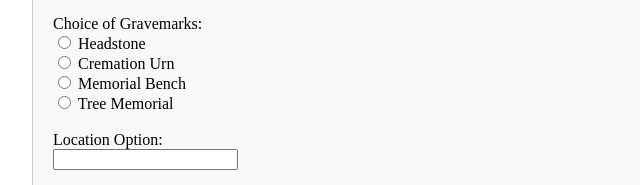
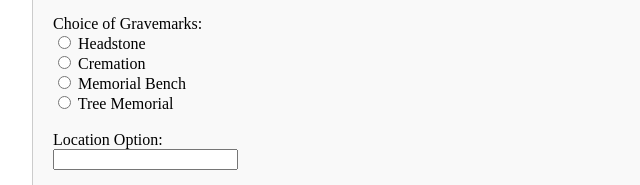
Before and after one commit to tbanguot/Natural-Burial, a plain HTML site: page index.html in a window 1280 px wide. Shown: the part 183-368 px from the top of the page, 267-907 px from the left. Drawn offline with Linux system fonts and the light colour scheme.

Commit message:
correction

```diff
--- a/index.html
+++ b/index.html
@@ -19,8 +19,8 @@
         <label>Choice of Gravemarks:</label><br>
         <input type="radio" id="headstone" name="gravemark" value="Headstone" required>
         <label for="headstone">Headstone</label><br>
-        <input type="radio" id="cremation" name="gravemark" value="Cremation Urn">
-        <label for="cremation">Cremation Urn</label><br>
+        <input type="radio" id="cremation" name="gravemark" value="Cremation ">
+        <label for="cremation">Cremation </label><br>
         <input type="radio" id="memorial_bench" name="gravemark" value="Memorial Bench">
         <label for="memorial_bench">Memorial Bench</label><br>
         <input type="radio" id="tree_memorial" name="gravemark" value="Tree Memorial">
```
